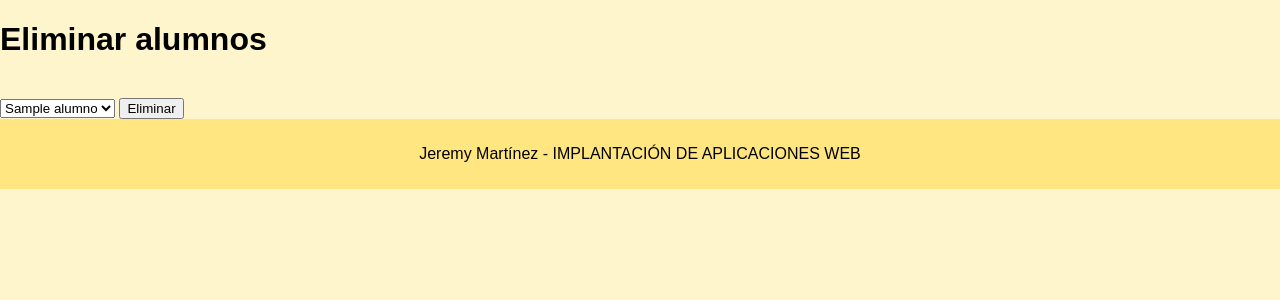
After one commit to JereMart1703/examen, a FastAPI app: template templates/formdelalumnos.html in a window 1280 px wide. The commit adds this page. Shown: the top 300 px of the page. Run offline with FastAPI, Linux system fonts and the light colour scheme; the template is opened without the code that fills it: most values are stand-ins (such as "Sample title", 1, 10 or a date in 2020).

Commit message:
hacer actualizar

```diff
--- a/main.py
+++ b/main.py
@@ -81,5 +81,33 @@ def add_alumnos(
     alumnos = dao.get_all(database)
     menu = Menu(True, True)
     return templates.TemplateResponse(
-        request=request, name="formaddalumnos.html", context={"menu": menu, "alumnos": alumnos}
+        request=request, name="addalumnos.html", context={"menu": menu, "alumnos": alumnos}
     )
+
+
+################## ELIMINAR ALUMNOS ##############################
+
+
+@app.get("/fromdelalumnos")
+def form_del_alumnos(request: Request):
+    menu = Menu(True, True)
+    dao = DaoAlumnos()
+
+    alumnos = dao.get_all(database)
+    return templates.TemplateResponse(
+        request=request,
+        name="formdelalumnos.html",
+        context={"menu": menu, "alumnos": alumnos}
+    )
+
+@app.post("/delalumnos")
+def del_alumnos(request: Request, alumno_id: Annotated[int, Form()]):
+    dao = DaoAlumnos()
+    dao.delete(database, alumno_id)
+    alumnos = dao.get_all(database)
+    menu = Menu(True, True)
+    return templates.TemplateResponse(
+        request=request,
+        name="delalumnos.html",
+        context={"menu": menu, "alumnos": alumnos}
+    )
--- a/templates/añadido.html
+++ b/templates/addalumnos.html
@@ -1,6 +1,6 @@
 {% extends "default.html" %}
 
-{% block title %}Añadir Alumnos{% endblock %}
+{% block title %}Añadir más alumnos{% endblock %}
 
 {% block css %}
 <link rel="stylesheet" href="{{ url_for('static', path='css/azul.css') }}">
@@ -8,8 +8,6 @@
 
 {% block content %}
   <div class="col-sm-9">
-    <h3><small>ALUMNOS</small></h3><br>
-    <hr>
     <br>
     <h1>ALUMNO AÑADIDO CORRECTAMENTE</h1>
     <br>
@@ -24,4 +22,6 @@
 </form>
 
   </div>
+  <br>
+
 {% endblock %}
--- a/templates/database.html
+++ b/templates/database.html
@@ -1,5 +1,5 @@
 {% extends "default.html" %}
-
+{% block title %} Tabla alumnos {% endblock %}
 {% block content %}
 <div class="content">
   <h2>TABLA DE ALUMNOS</h2>
--- a/templates/default.html
+++ b/templates/default.html
@@ -8,6 +8,8 @@
     {% endblock %}
 </head>
 
+
+<!--------------------MENU--------------------------->
 <div class="topnav">
   {% if menu %}
     {% if menu.home %}
@@ -16,15 +18,17 @@
     {% if menu.add %}
     <a href="{{ url_for('ver_notas') }}">ORDEN ALUMNOS</a>
       <a href="{{ url_for('form_add_alumnos') }}">AÑADIR ALUMNOS</a>
-      <a href="">ELIMINAR ALUMNOS</a>
+      <a href="{{ url_for('form_del_alumnos') }}">ELIMINAR ALUMNOS</a>
       <a href="">ACTUALIZAR NOTAS</a>
     {% endif %}
   {% endif %}
+
+  <!---------------CONTENIDO-------------------->
 </div>
     <div class="main">
         {% block content %}{% endblock %}
     </div>
-
+<!-----------------FOOTER------------------------------->
     <div class="footer">
         <p>Jeremy Martínez - IMPLANTACIÓN DE APLICACIONES WEB</p>
     </div>
--- a/templates/formaddalumnos.html
+++ b/templates/formaddalumnos.html
@@ -16,6 +16,7 @@
     <input type="number" name="nota3" placeholder="Nota 3"  required>
     <input type="submit" value="Añadir">
 </form>
+<br>
 </div>
 </div>
 {% endblock %}
--- /dev/null
+++ b/templates/formdelalumnos.html
@@ -0,0 +1,17 @@
+{% extends "default.html" %}
+
+{% block title %} eliminar {% endblock %}
+  {% block css %}
+  <link rel="stylesheet" href="{{ url_for('static', path='css/amarillo.css') }}">
+  {% endblock %}
+{% block content %}
+    <h1>Eliminar alumnos</h1> <br>
+<form action="{{ url_for('del_alumnos') }}" method="post"> <!------------ EL URL_FOR ES LO QUE PONES EN EL DEF DEL MAIN --------------->
+    <select name="alumno_id">
+        {% for alumno in alumnos %}
+            <option value="{{ alumno.id }}">{{ alumno.nombre }}</option>
+        {% endfor %}
+    </select>
+    <input type="submit" value="Eliminar">
+</form>
+{% endblock %}
--- a/templates/vernotas.html
+++ b/templates/vernotas.html
@@ -1,4 +1,5 @@
 {% extends "default.html" %}
+{% block title %} Nota media {% endblock %}
     {% block css%}
     <link rel="stylesheet" href="{{ url_for('static',path='css/amarillo.css') }}">
     {% endblock %}
```
Also changed, not shown: data/dao/dao_alumnos.py (+11 -0 lines), templates/delalumnos.html (added, +27 -0 lines).
